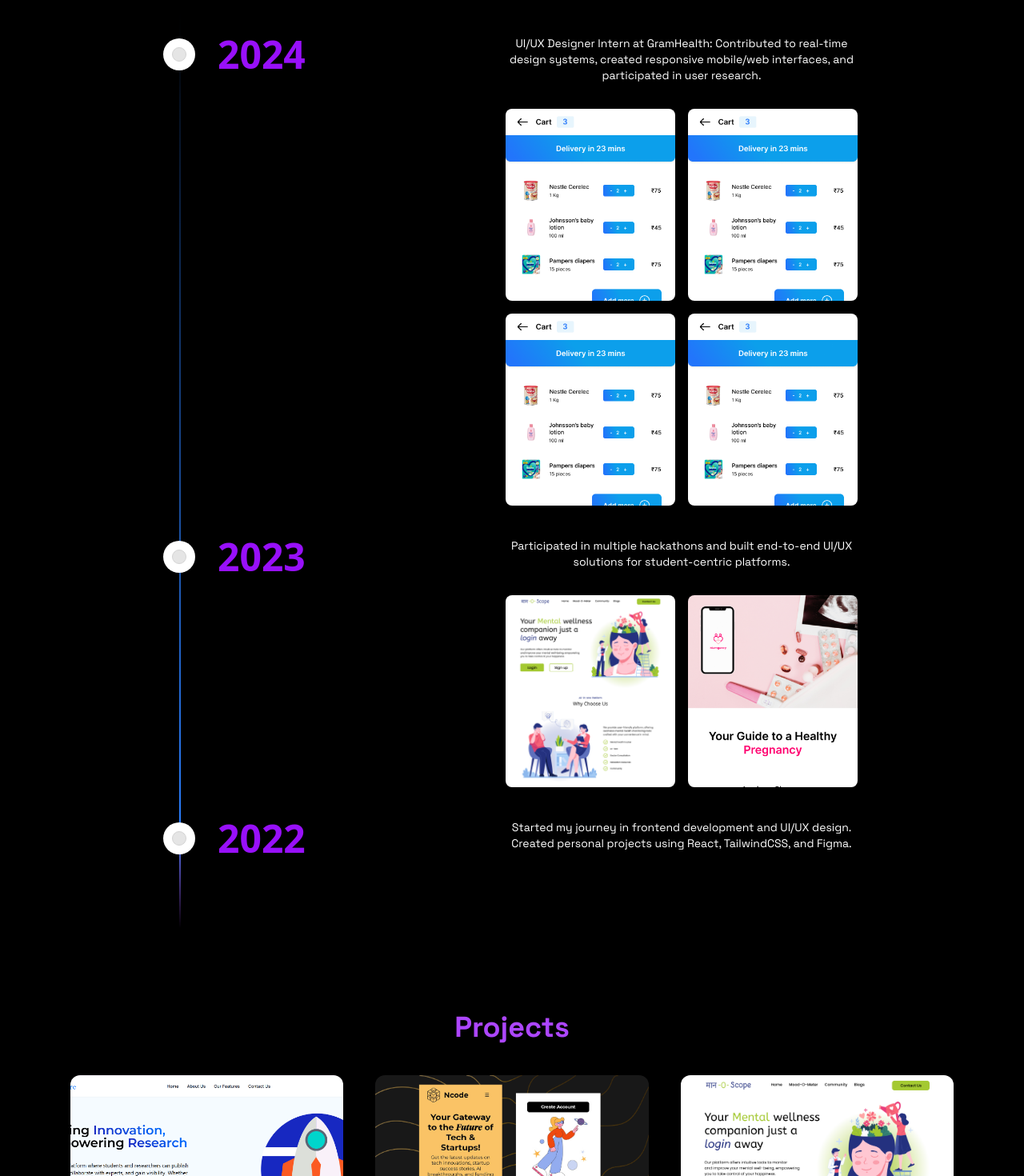
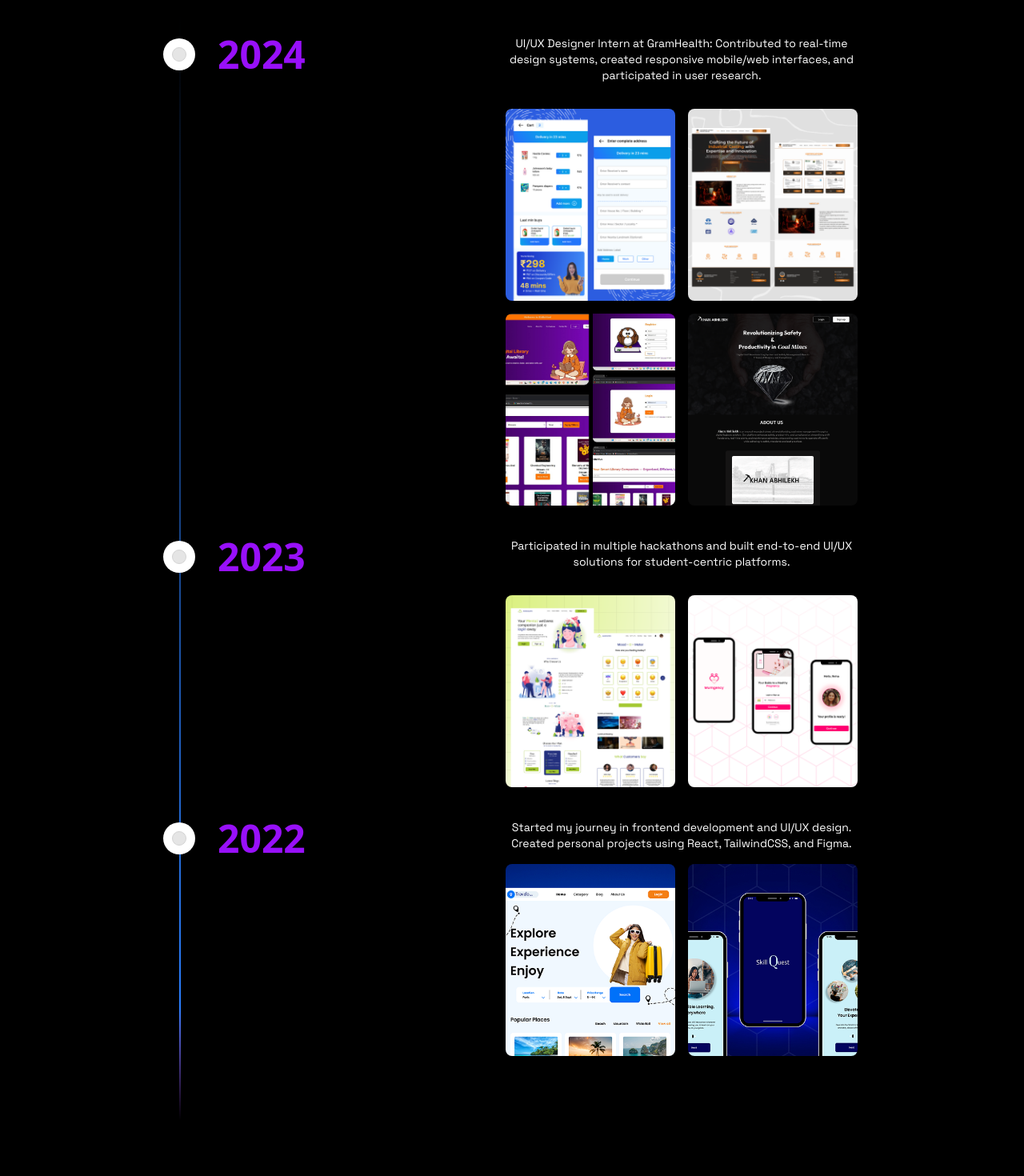
Before and after one commit to ShreyaS-2321/portfolio, a React (Vite) app: page / in a window 1280 px wide. Shown: the part 1260-2730 px from the top of the page at 80% size. Built offline with nearby package versions, Linux system fonts and the light colour scheme.

Commit message:
Update About.jsx

```diff
--- a/src/components/About.jsx
+++ b/src/components/About.jsx
@@ -9,9 +9,14 @@ import {
 import { Timeline } from "./ui/timeline";
 
 // Import images as React components
-import Gramhealth1 from "../assets/gramhealth1.png";
-import Manoscope from "../assets/manoscope.png";
-import Mumgency from "../assets/mumgency.png";
+import Gramhealth from "../assets/gramhealth.png";
+import Swarnadeep from "../assets/swarnadeep.png";
+import Bibliohive from "../assets/bibliohive.jpg";
+import Manoscope from "../assets/p2.png";
+import Mumgency from "../assets/m2.png";
+import Travelo from "../assets/travelo.png";
+import Skillquest from "../assets/sq.png"
+import Khanabhilekh from "../assets/ka.png"
 
 export default function About() {
 const timelineData = [
@@ -23,10 +28,10 @@ const timelineData = [
                     UI/UX Designer Intern at GramHealth: Contributed to real-time design systems, created responsive mobile/web interfaces, and participated in user research.
                 </p>
                 <div className="grid grid-cols-2 gap-4">
-                    <img src={Gramhealth1} alt="Design Sample" className="h-20 w-full rounded-lg object-cover object-top md:h-44 lg:h-60" />
-                    <img src={Gramhealth1} alt="UI" className="h-20 w-full rounded-lg object-cover object-top md:h-44 lg:h-60" />
-                    <img src={Gramhealth1} alt="UX" className="h-20 w-full rounded-lg object-cover object-top md:h-44 lg:h-60" />
-                    <img src={Gramhealth1} alt="Workflow" className="h-20 w-full rounded-lg object-cover object-top md:h-44 lg:h-60" />
+                    <img src={Gramhealth} alt="Design Sample" className="h-20 w-full rounded-lg object-cover object-top md:h-44 lg:h-60" />
+                    <img src={Swarnadeep} alt="UI" className="h-20 w-full rounded-lg object-cover object-top md:h-44 lg:h-60" />
+                    <img src={Bibliohive} alt="UX" className="h-20 w-full rounded-lg object-cover object-top md:h-44 lg:h-60" />
+                    <img src={Khanabhilekh} alt="Workflow" className="h-20 w-full rounded-lg object-cover object-top md:h-44 lg:h-60" />
                 </div>
             </div>
         )
@@ -52,6 +57,10 @@ const timelineData = [
                 <p className="mb-4 text-xs font-normal text-white md:text-sm dark:text-neutral-200 font-['Space_Grotesk']">
                     Started my journey in frontend development and UI/UX design. Created personal projects using React, TailwindCSS, and Figma.
                 </p>
+                <div className="grid grid-cols-2 gap-4">
+                    <img src={Travelo} alt="Hackathon" className="h-20 w-full rounded-lg object-cover object-top md:h-44 lg:h-60" />
+                    <img src={Skillquest} alt="Design Sprint" className="h-20 w-full rounded-lg object-cover object-top md:h-44 lg:h-60" />
+                </div>
             </div>
         )
     }
```
